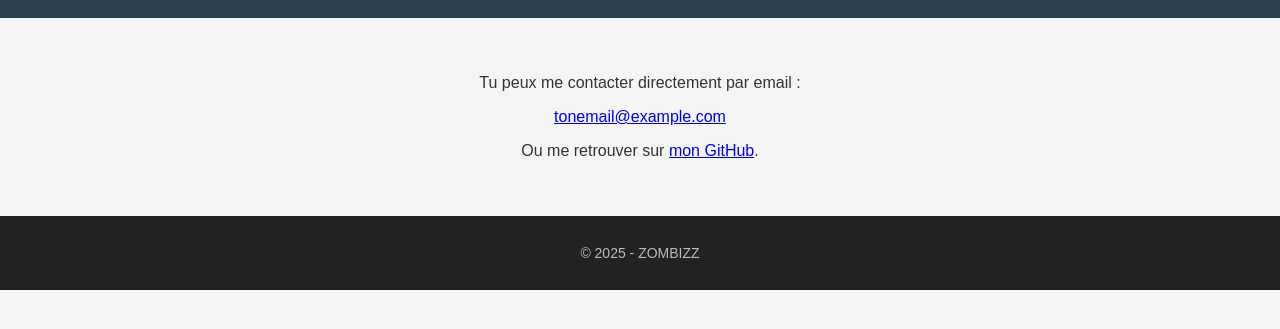
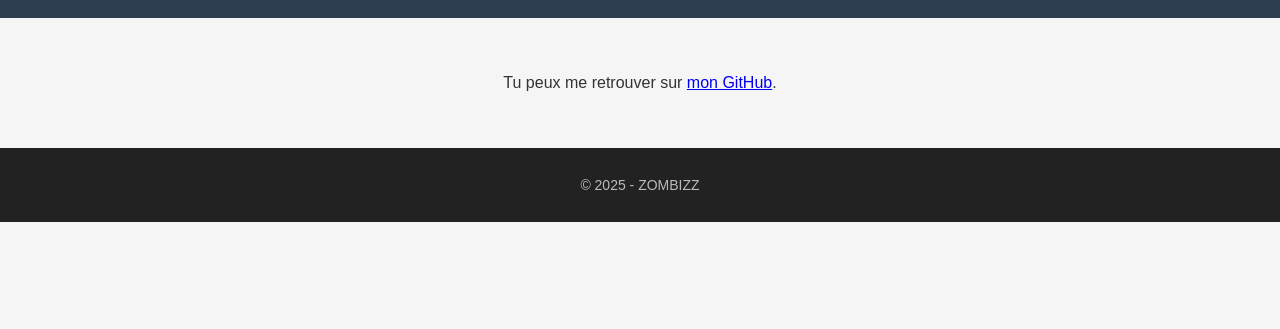
Before and after one commit to llolo974/ZOMBIZZ, a plain HTML site: page contact.html in a window 1280 px wide. Shown: the part 77-406 px from the top of the page. Drawn offline with Linux system fonts and the light colour scheme.

Commit message:
Update contact.html

```diff
--- a/contact.html
+++ b/contact.html
@@ -16,10 +16,8 @@
   </header>
 
   <section>
-  <p>Tu peux me contacter directement par email :</p>
-  <p><a href="mailto:tonemail@example.com">tonemail@example.com</a></p>
-  <p>Ou me retrouver sur <a href="https://github.com/llolo974" target="_blank">mon GitHub</a>.</p>
-</section>
+    <p>Tu peux me retrouver sur <a href="https://github.com/llolo974" target="_blank">mon GitHub</a>.</p>
+  </section>
 
   <footer>
     <p>© 2025 - ZOMBIZZ</p>
```
